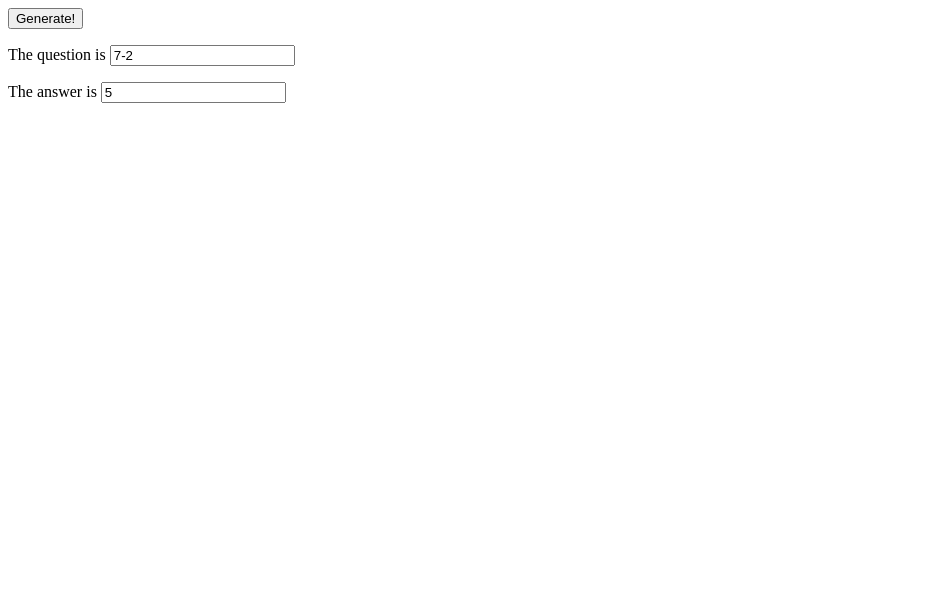
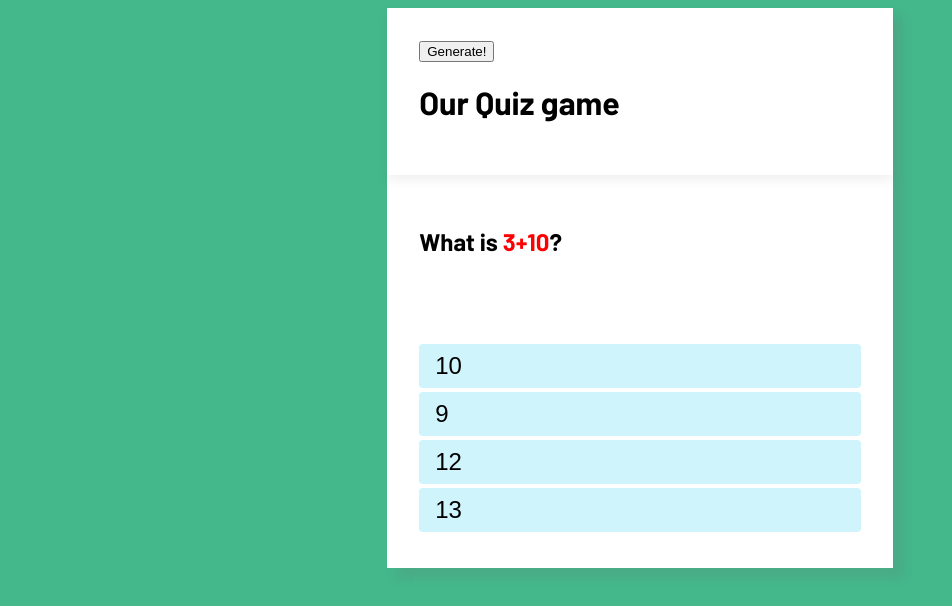
Before and after one commit to oneprogman/math-quiz, a plain HTML site: page index.html in a window 1280 px wide. Both pictures are taken after a click on the button "Generate!". Shown: the whole page, without its empty margins (0-952 px from the left). Drawn offline with Linux system fonts and the light colour scheme.

Commit message:
added multiple choice option,random options randomly positioned,added css

```diff
--- a/app.js
+++ b/app.js
@@ -1,41 +1,103 @@
 function randomQuestion() {
   let firstNumber = Math.floor(Math.random() * 11);
   let secondNumber = Math.floor(Math.random() * 11);
-    let stringOperator = ["+","-", "*", "/"];
+  let stringOperator = ["+", "-", "*", "/"];
   let indexOperator = Math.floor(Math.random() * 4);
   let Operator = stringOperator[indexOperator];
-    let QnA = firstNumber + Operator + secondNumber;
-    console.log(QnA + "=?");
-    return [firstNumber, secondNumber, Operator];
+  let Question = firstNumber + Operator + secondNumber;
+  console.log(Question + "=?");
+  return [firstNumber, secondNumber, Operator, Question];
 }
-
-
 
 function answerCalculation(number1, number2, opr) {
   if (opr == "+") {
     result = number1 + number2;
-    }
-    else if (opr == "-") {
+  } else if (opr == "-") {
     result = number1 - number2;
-    }
-    else if (opr == "*") {
+  } else if (opr == "*") {
     result = number1 * number2;
-    }
-    else if (opr == "/") {
+  } else if (opr == "/") {
     result = number1 / number2;
-    }
-    else {
+  } else {
     result = "Error";
   }
 
   return result;
 }
 
-function button() {
-    let x = randomQuestion();
-    theQuestion = x[0] + x[2] + x[1];
-    document.getElementById("myQuestion").value = theQuestion;
-    let answer = answerCalculation(x[0], x[1], x[2]);
-    console.log(answer)
-    document.getElementById("myAnswer").value = answer;
+//random options
+function rndOption(correctAns) {
+  let options = [correctAns];
+  for (let i = 1; i <= 3; i++) {
+    let randomNumber = Math.floor(20 * Math.random());
+    options.push(randomNumber);
   }
+
+  //   document.getElementById("one").innerText = options[0];
+  //   document.getElementById("two").innerText = options[1];
+  //   document.getElementById("three").innerText = options[2];
+  //   document.getElementById("four").innerText = options[3];
+  return options;
+}
+function questionSet() {
+  let [firstNumber, secondNumber, Operator, Question] = randomQuestion();
+  let answer = answerCalculation(firstNumber, secondNumber, Operator);
+  let rawOptions = rndOption(answer);
+  let correctAns = rawOptions[0];
+  let options = shuffle(rawOptions);
+  let quesValues = [firstNumber, secondNumber, Operator];
+  let set = [quesValues, Question, options, correctAns];
+  console.log(set);
+  return set;
+}
+//random order
+/* Randomize array in-place using Durstenfeld shuffle algorithm */
+function shuffle(array) {
+  let currentIndex = array.length,
+    randomIndex;
+
+  // While there remain elements to shuffle.
+  while (currentIndex != 0) {
+    // Pick a remaining element.
+    randomIndex = Math.floor(Math.random() * currentIndex);
+    currentIndex--;
+
+    // And swap it with the current element.
+    [array[currentIndex], array[randomIndex]] = [
+      array[randomIndex],
+      array[currentIndex],
+    ];
+  }
+
+  return array;
+}
+//random options generator
+
+function showQuestion() {
+  let set = questionSet();
+  theQuestion = set[1];
+  document.getElementById(
+    "myQuestion"
+  ).innerHTML = `What is <span>${theQuestion}</span>?`;
+  let optionTag = `<button class="option">${set[2][0]}</button><button class="option">${set[2][1]}</button><button class="option">${set[2][2]}</button><button class="option">${set[2][3]}</button>`;
+  document.getElementById("option").innerHTML = optionTag;
+  let option = document.querySelectorAll(".option");
+  for (let i = 0; i < option.length; i++) {
+    option[i].addEventListener("click", (e) => chooseOption(e, set[3]));
+  }
+}
+function chooseOption(e, correctAns) {
+  let userAns = e.target.innerHTML;
+  let option=document.getElementsByClassName("option")
+  for(let i=0;i<option.length;i++){
+    option[i].style.pointerEvents = "none";
+  }
+  if (userAns == correctAns) {
+    e.target.style.backgroundColor = "#D1E7DD";
+
+  } else {
+    e.target.style.backgroundColor = "#F8D7DA";
+
+  }
+
+}
--- a/index.html
+++ b/index.html
@@ -1,15 +1,25 @@
 <!DOCTYPE html>
 <html lang="en">
-<head>
-    <meta charset="UTF-8">
-    <meta http-equiv="X-UA-Compatible" content="IE=edge">
-    <meta name="viewport" content="width=device-width, initial-scale=1.0">
+  <head>
+    <meta charset="UTF-8" />
+    <meta http-equiv="X-UA-Compatible" content="IE=edge" />
+    <meta name="viewport" content="width=device-width, initial-scale=1.0" />
     <title>Math Quiz</title>
     <script src="app.js"></script>
-</head>
-<body>
-    <button onclick="button()">Generate!</button>
-    <p>The question is <input id="myQuestion"></p>
-    <p>The answer is <input id="myAnswer"></p>
-</body>
+    <link rel="stylesheet" href="style.css" />
+  </head>
+  <body>
+    <div class="container">
+      <div class="quizWrapper">
+        <div class="top">
+          <button class="btn btn-primary" onclick="showQuestion()">
+            Generate!
+          </button>
+          <h1>Our Quiz game</h1>
+        </div>
+        <h2 class="ques" id="myQuestion"></h2>
+        <div class="optionWrapper" id="option"></div>
+      </div>
+    </div>
+  </body>
 </html>
--- /dev/null
+++ b/style.css
@@ -0,0 +1,46 @@
+/* fonts */
+@import url("https://fonts.googleapis.com/css2?family=Barlow:ital,wght@0,100;0,200;0,300;0,400;0,500;0,600;0,700;0,800;0,900;1,100;1,200;1,300;1,400;1,500;1,600;1,700;1,800;1,900&display=swap");
+
+body {
+  background-color: #44b78b;
+  font-family: "Barlow";
+}
+.container {
+  width: 80%;
+  margin: 0 auto;
+}
+.quizWrapper {
+  display: flex;
+  flex-direction: column;
+  width: 50%;
+  background-color: white;
+  margin: 0 auto;
+  box-shadow: rgba(110, 110, 110, 0.15) 10px 10px 10px;
+}
+.top {
+  box-shadow: rgba(110, 110, 110, 0.1) 0px 5px 10px;
+  padding: 2rem;
+}
+.ques {
+  padding: 2rem;
+}
+.ques span{
+    color: red;
+}
+.optionWrapper{
+    padding: 2rem;
+
+
+}
+.option {
+  background-color: #cff4fc;
+  display: block;
+  width: 100%;
+  font-size: 1.5rem;
+  margin: 4px 0;
+  padding:.5rem  1rem;
+  border-radius: 4px;
+  border:none;
+  cursor: pointer;
+  text-align: left;
+}
```
Also changed, not shown: client.js (added). Lines whose indentation alone changed are shown as unchanged.
